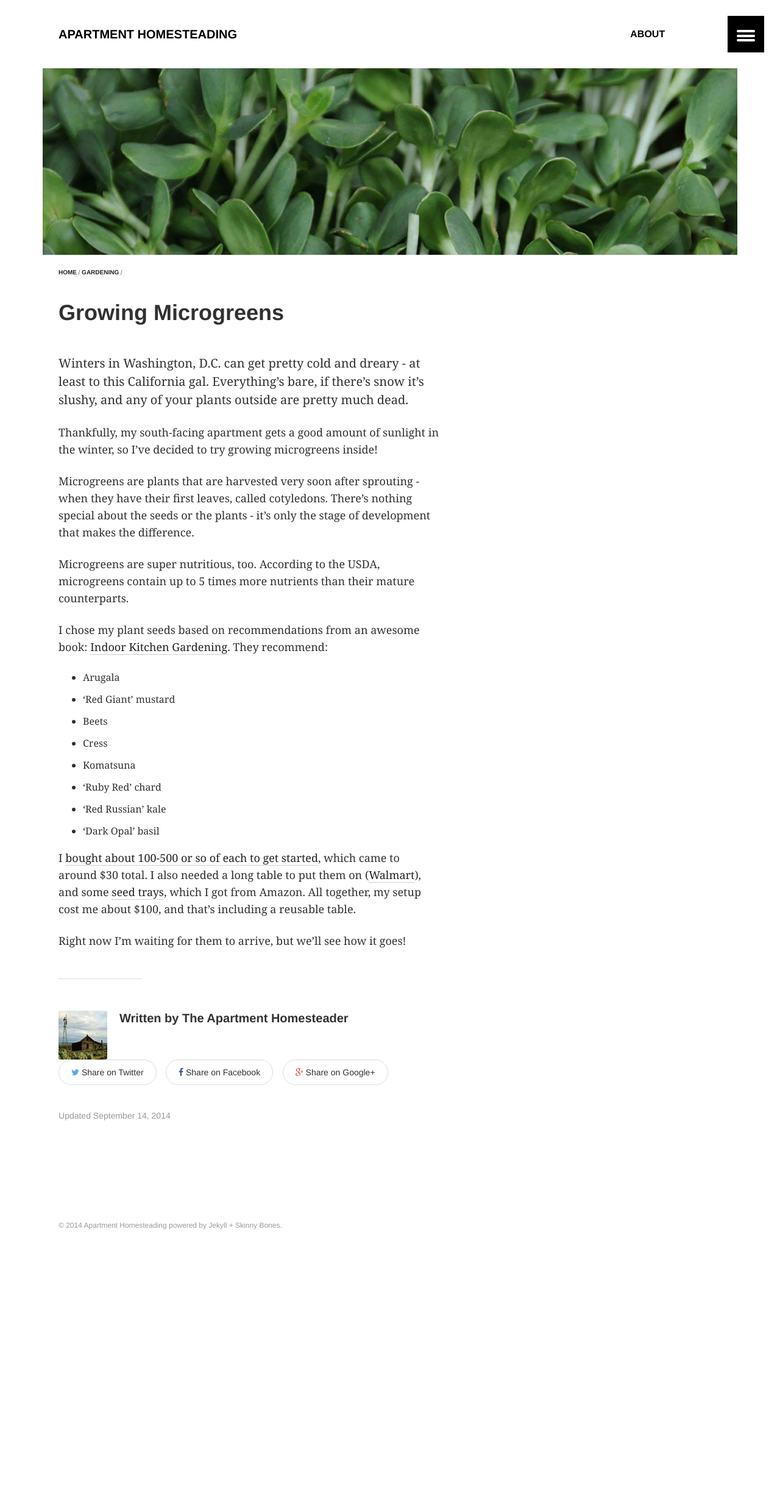
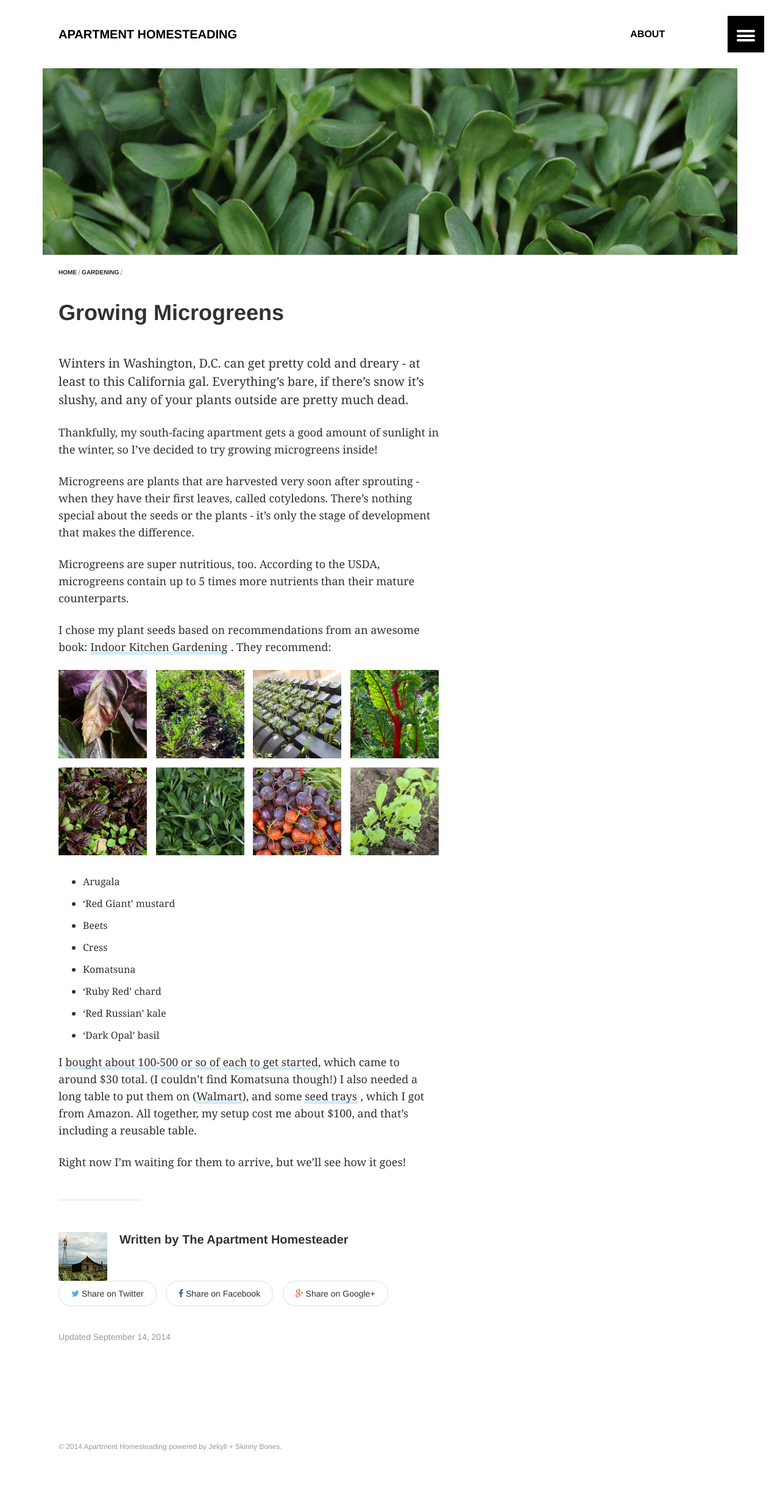
Before and after one commit to apartmenthomesteading/apartmenthomesteading.github.io, a Jekyll site: the page built from _posts/2014-09-14-growing-microgreens.markdown, in a window 1280 px wide. Shown: the whole page at 61% size. Built offline with Jekyll 4.4.1, drawn with Linux system fonts in a browser that asks for light colours; before the commit the page ends 2096 px from its top, so only the background shows below that.

Commit message:
Adding pictures

```diff
--- a/_config.yml
+++ b/_config.yml
@@ -5,7 +5,7 @@ description: "Homesteading in my apartment, planning for my tiny house"
 logo: abandonedhomestead-160x160.jpg #120x120
 teaser: default.png # 400x250 px default teaser image used in image archive grid
 locale:
-url: http://apartmenthomesteading.github.io
+url: http://0.0.0.0:4000
 
 # Jekyll configuration
 
--- a/_posts/2014-09-14-growing-microgreens.markdown
+++ b/_posts/2014-09-14-growing-microgreens.markdown
@@ -18,7 +18,35 @@ Microgreens are plants that are harvested very soon after sprouting - when they
 
 Microgreens are super nutritious, too. According to the USDA, microgreens contain up to 5 times more nutrients than their mature counterparts.
 
-I chose my plant seeds based on recommendations from an awesome book: [Indoor Kitchen Gardening](http://www.amazon.com/Indoor-Kitchen-Gardening-Year-round-Microgreens/dp/159186593X). They recommend:
+I chose my plant seeds based on recommendations from an awesome book: <a href="http://www.amazon.com/gp/product/B00LJBN0YW/ref=as_li_tl?ie=UTF8&camp=1789&creative=390957&creativeASIN=B00LJBN0YW&linkCode=as2&tag=apartmehomest-20&linkId=WKVOZRJB2PD6NVBR">Indoor Kitchen Gardening</a><img src="http://ir-na.amazon-adsystem.com/e/ir?t=apartmehomest-20&l=as2&o=1&a=B00LJBN0YW" width="1" height="1" border="0" alt="" style="border:none !important; margin:0px !important;" />
+. They recommend:
+
+<ul class="th-grid">
+  <li>
+    <a href="#"><img src="/images/basil-150x150.jpg" alt="Dark Opal Basil"></a>
+  </li>
+  <li>
+    <a href="#"><img src="/images/kale-150x150.jpg" alt="Red Russian Kale"></a>
+  </li>
+  <li>
+    <a href="#"><img src="/images/cress-150x150.jpg" alt="Cress"></a>
+  </li>
+  <li>
+    <a href="#"><img src="/images/ruby-red-chard-150x150.jpg" alt="Ruby Red Chard"></a>
+  </li>
+  <li>
+    <a href="#"><img src="/images/red-giant-150x150.jpg" alt="Red Giant Mustard"></a>
+  </li>
+  <li>
+    <a href="#"><img src="/images/arugula-150x150.jpg" alt="Arugula"></a>
+  </li>
+  <li>
+    <a href="#"><img src="/images/beets-150x150.jpg" alt="Beets"></a>
+  </li>
+  <li>
+    <a href="#"><img src="/images/komatsuna-150x150.jpg" alt="Komatsuna"></a>
+  </li>
+</ul>
 
 * Arugala
 * 'Red Giant' mustard
@@ -29,6 +57,8 @@ I chose my plant seeds based on recommendations from an awesome book: [Indoor Ki
 * 'Red Russian' kale
 * 'Dark Opal' basil
 
-I [bought about 100-500 or so of each to get started](http://parkseed.com/), which came to around $30 total. I also needed a long table to put them on ([Walmart](http://www.walmart.com/ip/Mainstays-6-Centerfold-Table-Multiple-Colors/33148258?action=product_interest&action_type=title&placement_id=irs-srp-1&strategy=PWVAV&visitor_id=90244001503&client_guid=57c8bffb-6a11-423c-84bf-0cb22f65f6fd&customer_id_enc=53068834812484f2ac3dfe50f0ce9b6d&config_id=8&parent_item_id=33148261%2C36706896%2C21382695&guid=d219f270-228a-4e1b-8995-10e9493ac68e&bucket_id=irsbucketdefault&findingMethod=p13n)), and some [seed trays](http://www.amazon.com/Durable-Black-Plastic-Growing-Without/dp/B000E7MTUI/ref=pd_bxgy_lg_text_y), which I got from Amazon.  All together, my setup cost me about $100, and that's including a reusable table.
+I [bought about 100-500 or so of each to get started](http://parkseed.com/), which came to around $30 total. (I couldn't find Komatsuna though!) I also needed a long table to put them on ([Walmart](http://www.walmart.com/ip/Mainstays-6-Centerfold-Table-Multiple-Colors/33148258?action=product_interest&action_type=title&placement_id=irs-srp-1&strategy=PWVAV&visitor_id=90244001503&client_guid=57c8bffb-6a11-423c-84bf-0cb22f65f6fd&customer_id_enc=53068834812484f2ac3dfe50f0ce9b6d&config_id=8&parent_item_id=33148261%2C36706896%2C21382695&guid=d219f270-228a-4e1b-8995-10e9493ac68e&bucket_id=irsbucketdefault&findingMethod=p13n)), and some <a href="http://www.amazon.com/gp/product/B000E7MTUI/ref=as_li_tl?ie=UTF8&camp=1789&creative=390957&creativeASIN=B000E7MTUI&linkCode=as2&tag=apartmehomest-20&linkId=T5D4LHHULHYL6I5Y">seed trays</a><img src="http://ir-na.amazon-adsystem.com/e/ir?t=apartmehomest-20&l=as2&o=1&a=B000E7MTUI" width="1" height="1" border="0" alt="" style="border:none !important; margin:0px !important;" />
+, which I got from Amazon.  All together, my setup cost me about $100, and that's including a reusable table.
+
 
 Right now I'm waiting for them to arrive, but we'll see how it goes!
--- a/_sass/_layout.scss
+++ b/_sass/_layout.scss
@@ -177,10 +177,9 @@
 			a { text-decoration: none; }
 			p > a,
 			li > a {
-				border-bottom: 1px dotted lighten($link-color, 50);
-				&:hover {
-					border-bottom-style: solid;
-				}
+				border-bottom: 1px solid #cbeefa;
+				box-shadow: inset 0 -4px 0 #cbeefa;
+				color: inherit;
 			}
 			p > a.reversefootnote {
 				border-bottom-width: 0;
```
Also changed, not shown: images/arugula-150x150.jpg (added), images/basil-150x150.jpg (added), images/beets-150x150.jpg (added), images/cress-150x150.jpg (added), images/kale-150x150.jpg (added), images/komatsuna-150x150.jpg (added), images/red-giant-150x150.jpg (added), images/ruby-red-chard-150x150.jpg (added).
